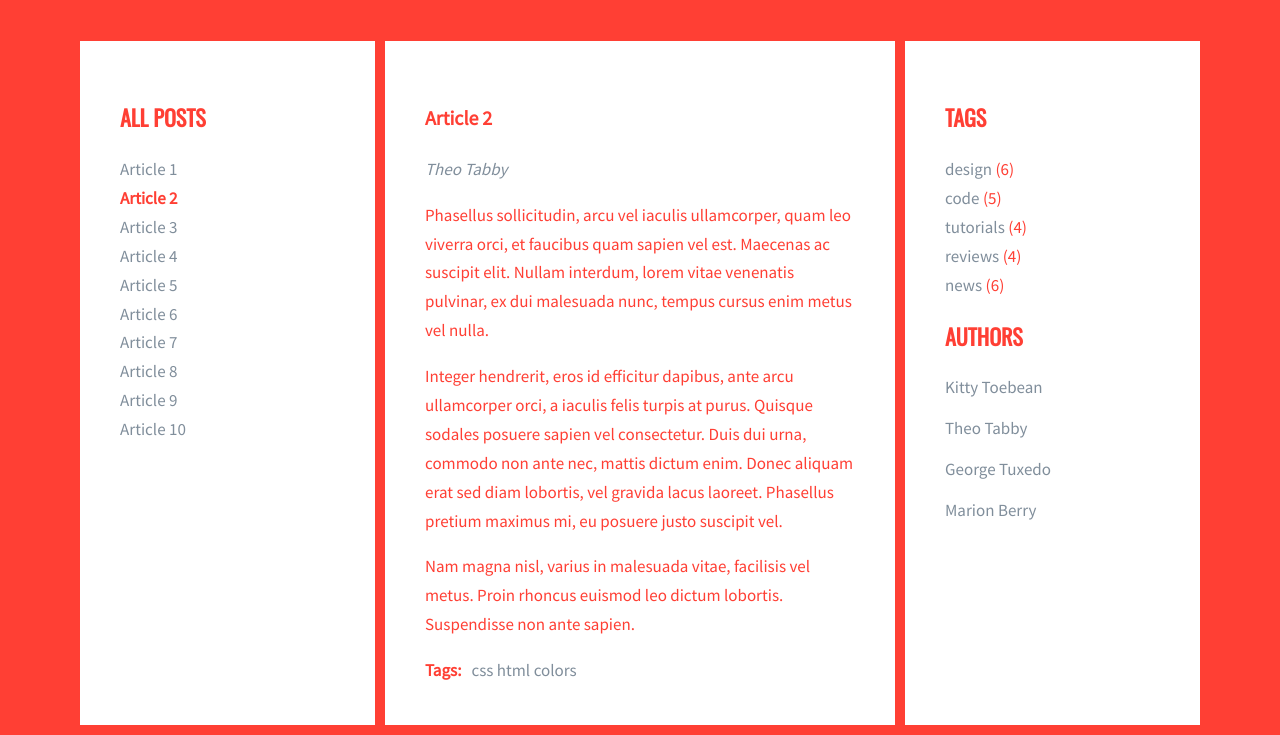
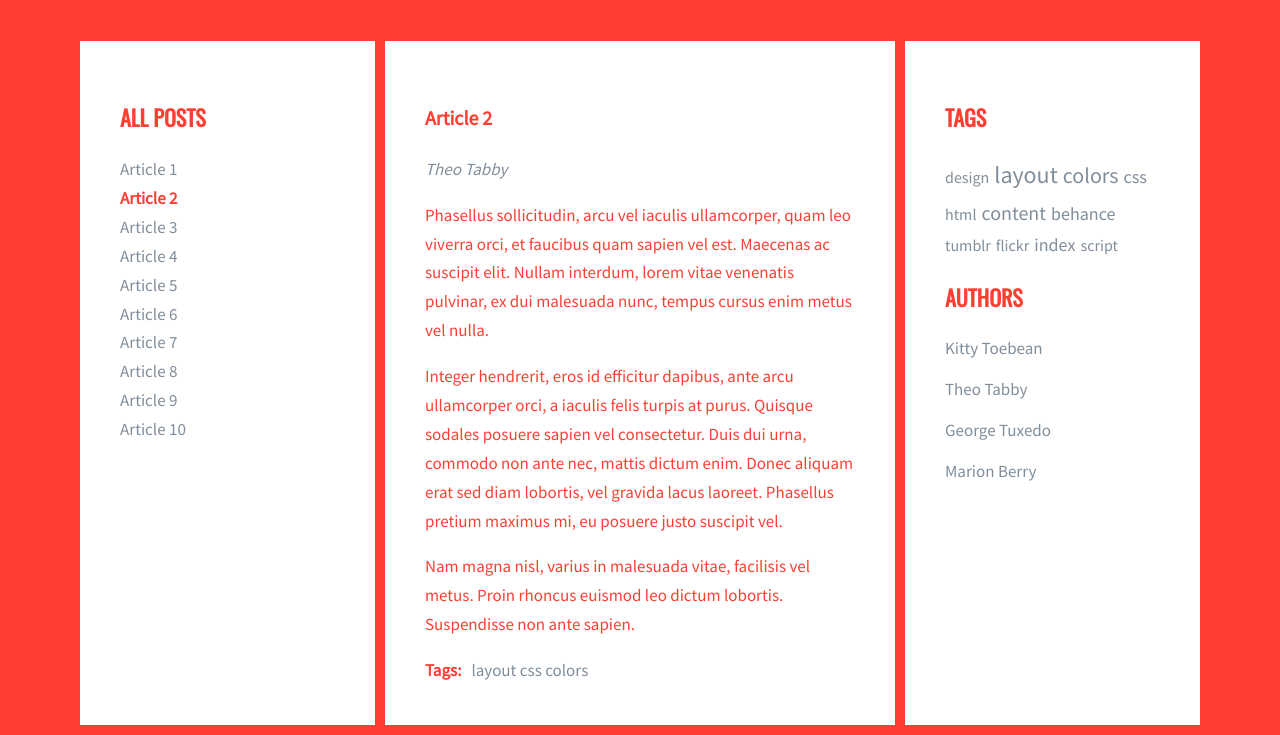
Before and after one commit to kozlowskanka/jsblog, a website: page index.html in a window 1280 px wide. Both pictures are taken after a click on the link "Article 2". Shown: the part 146-881 px from the top of the page. Drawn offline with nearby package versions, Linux system fonts and the light colour scheme.

Commit message:
Tags cloud on the right

```diff
--- a/index.html
+++ b/index.html
@@ -32,7 +32,7 @@
                   </ul>
                 </div>
               </article>
-              <article class="post" id="article-2" data-tags="css html colors" data-author="Theo Tabby">
+              <article class="post" id="article-2" data-tags="layout css colors" data-author="Theo Tabby">
                 <h3 class="post-title">Article 2</h3>
                 <p class="post-author"></p>
                 <div class="post-content">
@@ -48,7 +48,7 @@
                   </ul>
                 </div>
               </article>
-              <article class="post" id="article-3" data-tags="indent paragraph" data-author="George Tuxedo">
+              <article class="post" id="article-3" data-tags="css html" data-author="George Tuxedo">
                 <h3 class="post-title">Article 3</h3>
                 <p class="post-author"></p>
                 <div class="post-content">
@@ -63,7 +63,7 @@
                   </ul>
                 </div>
               </article>
-              <article class="post" id="article-4" data-tags="br hr" data-author="Kitty Toebean">
+              <article class="post" id="article-4" data-tags="design content colors" data-author="Kitty Toebean">
                 <h3 class="post-title">Article 4</h3>
                 <p class="post-author"></p>
                 <div class="post-content">
@@ -95,7 +95,7 @@
                   </ul>
                 </div>
               </article>
-              <article class="post" id="article-6" data-tags="h1 h2 h3" data-author="George Tuxedo">
+              <article class="post" id="article-6" data-tags="behance tumblr flickr layout content" data-author="George Tuxedo">
                 <h3 class="post-title">Article 6</h3>
                 <p class="post-author"></p>
                 <div class="post-content">
@@ -111,7 +111,7 @@
                   </ul>
                 </div>
               </article>
-              <article class="post" id="article-7" data-tags="span" data-author="Kitty Toebean">
+              <article class="post" id="article-7" data-tags="layout content" data-author="Kitty Toebean">
                 <h3 class="post-title">Article 7</h3>
                 <p class="post-author"></p>
                 <div class="post-content">
@@ -127,7 +127,7 @@
                   </ul>
                 </div>
               </article>
-              <article class="post" id="article-8" data-tags="span" data-author="Theo Tabby">
+              <article class="post" id="article-8" data-tags="layout index script flickr" data-author="Theo Tabby">
                 <h3 class="post-title">Article 8</h3>
                 <p class="post-author"></p>
                 <div class="post-content">
@@ -143,7 +143,7 @@
                   </ul>
                 </div>
               </article>
-              <article class="post" id="article-9" data-tags="index MB kB" data-author="Marion Berry">
+              <article class="post" id="article-9" data-tags="index css html layout behance" data-author="Marion Berry">
                 <h3 class="post-title">Article 9</h3>
                 <p class="post-author"></p>
                 <div class="post-content">
@@ -159,7 +159,7 @@
                   </ul>
                 </div>
               </article>
-              <article class="post" id="article-10" data-tags="index script span" data-author="Theo Tabby">
+              <article class="post" id="article-10" data-tags="index script content colors" data-author="Theo Tabby">
                 <h3 class="post-title">Article 10</h3>
                 <p class="post-author"></p>
                 <div class="post-content">
@@ -179,11 +179,6 @@
             <aside class="sidebar">
               <h2 class="section-title">Tags</h2>
               <ul class="list tags">
-                <li><a href="#">design</a> <span>(6)</span></li>
-                <li><a href="#">code</a> <span>(5)</span></li>
-                <li><a href="#">tutorials</a> <span>(4)</span></li>
-                <li><a href="#">reviews</a> <span>(4)</span></li>
-                <li><a href="#">news</a> <span>(6)</span></li>
               </ul>
               <h2 class="section-title">Authors</h2>
               <ul class="list authors">
--- a/js/script.js
+++ b/js/script.js
@@ -39,6 +39,9 @@ const optArticleTagsSelector = '.post-tags .list';
 const optTagsSelector = '.post-tags .list a';
 const optArticleAuthorSelector = '.post-author';
 const optAuthorSelector = '.post-author a';
+const optTagsListSelector = '.tags.list';
+const optCloudClassCount = 5;
+const optCloudClassPrefix = 'tag-size-';
 
 function generateTitleLinks(customSelector = ''){
   console.log('generate:', generateTitleLinks)
@@ -83,7 +86,41 @@ function generateTitleLinks(customSelector = ''){
 generateTitleLinks();
 
 
+function calculateTagsParams(tags){
+
+  const params = {
+    max: 0,
+    min: 999999,
+  };
+  console.log('params:', params);
+
+  for(let tag in tags){
+
+    if(tags[tag] > params.max){
+      params.max = tags[tag];
+    } else if(tags[tag] < params.min) {
+      params.min = tags[tag];
+    }
+    console.log(tag + ' is used ' + tags[tag] + ' times');
+  }
+
+  return params;
+}
+
+function calculateTagClass(count, params){
+
+  const normalizedCount = count - params.min;
+  const normalizedMax = params.max - params.min;
+  const percentage = normalizedCount / normalizedMax;
+  const classNumber = Math.floor( percentage * (optCloudClassCount - 1) + 1 );
+
+  return classNumber;
+
+}
+
 function generateTags(){
+  /* [NEW] create a new variable allTags with an empty object */
+  let allTags = {};
 
   /* find all articles */
   const articles = document.querySelectorAll(optArticleSelector);
@@ -91,16 +128,19 @@ function generateTags(){
 
   /* START LOOP: for every article: */
   for(let article of articles){
-  console.log('for each:', article);
+    console.log('for each:', article);
 
     /* find tags wrapper */
     const tagsWrapper = article.querySelector(optArticleTagsSelector);
     console.log(tagsWrapper);
+
     /* make html variable with empty string */
     let html = '';
+
     /* get tags from data-tags attribute */
     const articleTags = article.getAttribute('data-tags');
     console.log('data-tags:', articleTags);
+
     /* split tags into array */
     const articleTagsArray = articleTags.split(' ');
     console.log(articleTagsArray);
@@ -108,18 +148,54 @@ function generateTags(){
     /* START LOOP: for each tag */
     for(let tag of articleTagsArray){
       console.log('tag:', tag);
+
       /* generate HTML of the link */
       const linkHTML = '<li><a href="#tag-' + tag + '">' + tag + '</a></li> ';
       console.log(linkHTML);
+
       /* add generated code to html variable */
       html = html + linkHTML;
+
+      /* [NEW] check if this link is NOT already in allTags */
+      if(!allTags.hasOwnProperty(tag)){
+        /* [NEW] add tag to allTags object */
+        allTags[tag] = 1;
+      } else {
+        allTags[tag]++;
+      }
+
     /* END LOOP: for each tag */
     }
+
     /* insert HTML of all the links into the tags wrapper */
     tagsWrapper.innerHTML = html;
   /* END LOOP: for every article: */
   }
+
+  /* [NEW] find list of tags in right column */
+  const tagList = document.querySelector('.tags');
+
+  /* [NEW] create variable for all links HTML code */
+  const tagsParams = calculateTagsParams(allTags);
+  console.log('tagsParams:', tagsParams);
+  let allTagsHTML = '';
+
+  /* [NEW] START LOOP: for each tag in allTags */
+  for (let tag in allTags){
+    console.log('object tag:', tag);
+    /* [NEW] generate code of a link and add it to allTagsHTML */
+    const tagLinkHTML = '<li><a href="#tag-' + tag + '" ' + 'class="' + optCloudClassPrefix + calculateTagClass(allTags[tag], tagsParams) + '">' + tag + ' </a></li>' ;
+    console.log('tagLinkHTML:' + tagLinkHTML);
+    allTagsHTML += tagLinkHTML;
+
+  /* [NEW] END LOOP: for each tag in allTags */
+  }
+  /* [NEW] add html from allTagsHTML to tagList */
+  tagList.innerHTML = allTagsHTML;
+
 }
+
+// '<li><a href="#tag-' + tag + '"' + 'class="' + calculateTagClass(allTags[tag], tagsParams) + '">' + tag + '</a>' + ' (' + allTags[tag] + ')</li>' ;
 
 generateTags();
 
@@ -172,7 +248,6 @@ function addClickListenersToTags(){
   /* find all links to tags */
   const linksToTags = document.querySelectorAll(optTagsSelector);
   console.log('links to tags:', linksToTags);
-  // console log shows [object NodeList] and nothing happens
 
   /* START LOOP: for each link */
   for (let linkToTag of linksToTags){
@@ -224,9 +299,6 @@ function generateAuthors(){
 
 generateAuthors();
 
-
-
-
 function authorClickHandler(event){
   /* prevent default action for this event */
   event.preventDefault();
@@ -274,7 +346,6 @@ function addClickListenersToAuthors(){
   /* find all links to authors */
   const linksToAuthor = document.querySelectorAll(optAuthorSelector);
   console.log('links to Author:', linksToAuthor);
-  // console log shows [object NodeList] and nothing happens
 
   /* START LOOP: for each link */
   for (let linkToAuthor of linksToAuthor){
@@ -287,3 +358,63 @@ function addClickListenersToAuthors(){
 }
 
 addClickListenersToAuthors();
+
+
+// function generateTags(){
+//   /* [NEW] create a new variable allTags with an empty array */
+//   let allTags = [];
+
+//   /* find all articles */
+//   const articles = document.querySelectorAll(optArticleSelector);
+//   console.log('generate tags:', articles);
+
+//   /* START LOOP: for every article: */
+//   for(let article of articles){
+//     console.log('for each:', article);
+
+//     /* find tags wrapper */
+//     const tagsWrapper = article.querySelector(optArticleTagsSelector);
+//     console.log(tagsWrapper);
+
+//     /* make html variable with empty string */
+//     let html = '';
+
+//     /* get tags from data-tags attribute */
+//     const articleTags = article.getAttribute('data-tags');
+//     console.log('data-tags:', articleTags);
+
+//     /* split tags into array */
+//     const articleTagsArray = articleTags.split(' ');
+//     console.log(articleTagsArray);
+
+//     /* START LOOP: for each tag */
+//     for(let tag of articleTagsArray){
+//       console.log('tag:', tag);
+
+//       /* generate HTML of the link */
+//       const linkHTML = '<li><a href="#tag-' + tag + '">' + tag + '</a></li> ';
+//       console.log(linkHTML);
+
+//       /* add generated code to html variable */
+//       html = html + linkHTML;
+
+//       /* [NEW] check if this link is NOT already in allTags */
+//       if(allTags.indexOf(linkHTML) == -1){
+//         /* [NEW] add generated code to allTags array */
+//         allTags.push(linkHTML);
+//       }
+
+//     /* END LOOP: for each tag */
+//     }
+
+//     /* insert HTML of all the links into the tags wrapper */
+//     tagsWrapper.innerHTML = html;
+//   /* END LOOP: for every article: */
+//   }
+
+//   /* [NEW] find list of tags in right column */
+//   const tagList = document.querySelector('.tags');
+
+//   /* [NEW] add html from allTags to tagList */
+//   tagList.innerHTML = allTags.join(' ');
+// }
--- a/sass/style.scss
+++ b/sass/style.scss
@@ -131,6 +131,51 @@ body {
   }
 }
 
+/* Tags */
+
+.tag-size {
+
+  line-height: 1;
+  margin: 0;
+
+  &-1 {
+    font-size: 16px;
+  }
+
+  &-2 {
+    font-size: 18px;
+  }
+
+  &-3 {
+    font-size: 20px;
+  }
+
+  &-4 {
+    font-size: 22px;
+  }
+
+  &-5 {
+    font-size: 24px;
+  }
+}
+
+.tags li {
+  display: inline-block;
+  margin-right: 5px;
+}
+
+.post-author {
+  font-style: italic;
+}
+
+.post-tags {
+  display: flex;
+  p {
+    margin: 0 10px 0 0;
+  }
+}
+
+
 /* Media */
 
 @media (max-width: 800px) {
```
Also changed, not shown: css/style.css, 1 other file.
